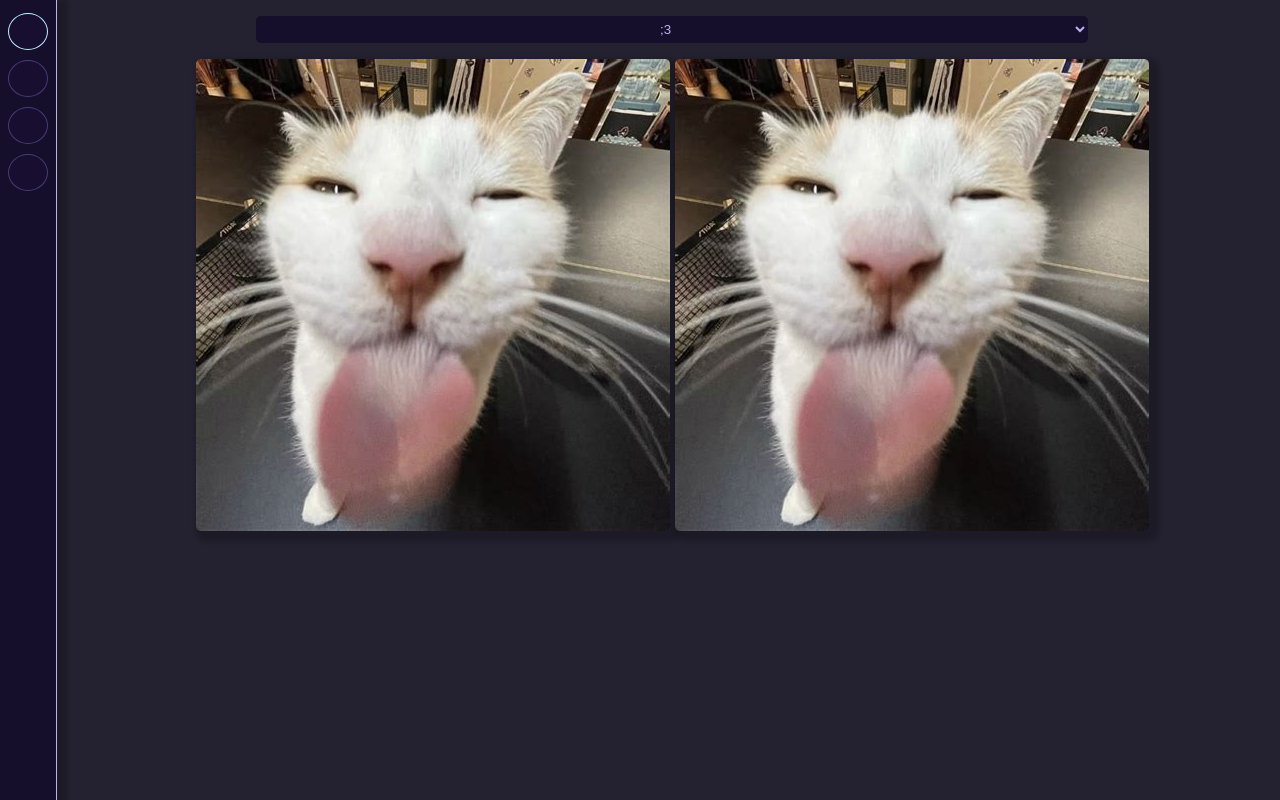
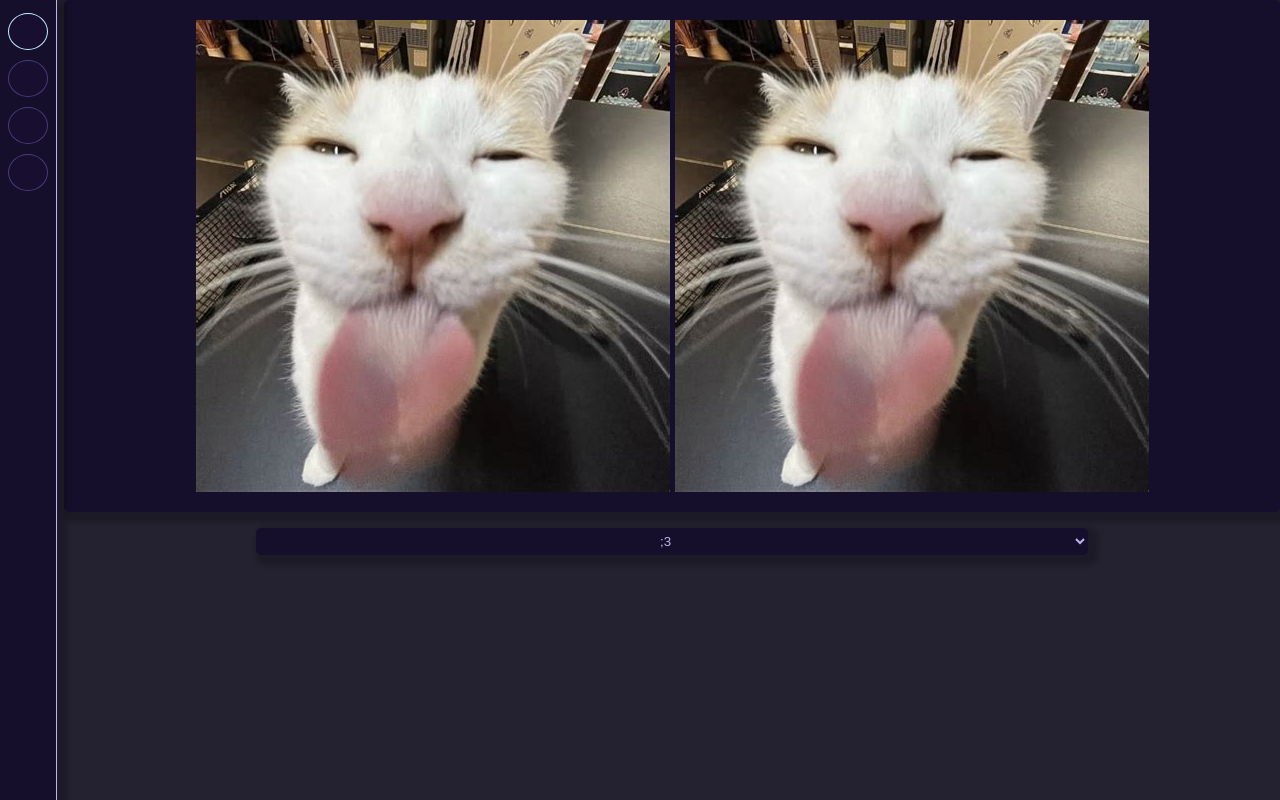
Before and after one commit to walledlakerobotics/308-OCCRA-2025-Vision, a Svelte app in the folder dashboard/: page /#dashboard in a window 1280 px wide. Built offline with nearby package versions, Linux system fonts and the light colour scheme.

Commit message:
trying to make cams tab have button

```diff
--- a/dashboard/src/Cameras.svelte
+++ b/dashboard/src/Cameras.svelte
@@ -1,25 +1,43 @@
 <div class="cams">
-    <img src="img/placeHolder.jpg" alt="">
-    <img src="img/placeHolder.jpg" alt="">
-    <img src="img/placeHolder.jpg" alt="">
-    <img src="img/placeHolder.jpg" alt="">
+    <div class="camWrapper">
+        <img src="img\placeHolder.jpg" alt="">
+        <button> Activate </button>
+    </div>
+
+    <div class="camWrapper">
+        <img src="img\placeHolder.jpg" alt="">
+        <button> Activate </button>
+    </div>
 </div>
 
 <style>
-    .cams {
 
+    img {
+        display: flex;
+        border-radius: 5px;
     }
 
-    img {
+    .camWrapper {
+        background-color: var(--foregroundColor);
         scale: 80%;
         border-radius: 5px;
         box-shadow: 5px 5px 5px 5px rgba(0, 0, 0, 0.2);
+        border: solid 1px;
+        border-color: var(--foregroundColor);
 
-        transition: 0.1s;
+        padding: 10px;
+
+
+        transition: 0.5s;
     }
 
-    img:hover {
-        scale: 90%;
+    .camWrapper:hover {
+        border-color: var(--borderColor);
+    }
+
+    button {
+        display: flex;
+        margin-left: auto; margin-right: auto;
     }
 
 </style>
--- a/dashboard/src/Dashboard.svelte
+++ b/dashboard/src/Dashboard.svelte
@@ -7,6 +7,15 @@
 
     ]
 </script>
+
+
+<div class="wrapper">
+    <div class="veiws">
+        <img src="img/placeHolder.jpg" alt="">
+        <img src="img/placeHolder.jpg" alt="">
+    </div>
+</div>
+
 
 <div class="camList">
 
@@ -18,24 +27,23 @@
     </select>
 </div>
 
-<div class="veiws">
-    <img src="img/placeHolder.jpg" alt="">
-    <img src="img/placeHolder.jpg" alt="">
-</div>
-
 
 
 
 <style>
-    img {
+
+    .camList {
+        overflow: hidden;
+
+    }
+
+    .wrapper {
+        background-color: var(--foregroundColor);
+
+        padding: 20px;
         border-radius: 5px;
         box-shadow: 5px 5px 5px 5px rgba(0, 0, 0, 0.2);
     }
-
-    .camList {
-        overflow: hidden;
-    }
-
 
     .veiws {
         justify-content: center;
@@ -54,7 +62,7 @@
         margin-left: auto; margin-right: auto;
 
         border-radius: 5px;
-
+        box-shadow: 5px 5px 5px 5px rgba(0, 0, 0, 0.2);
 
         padding-bottom: 5px; padding-top: 5px;
         padding-left: 25rem; padding-right: 25rem;
```
Also changed, not shown: 1 other file (tests, documents, lock files or other folders).
